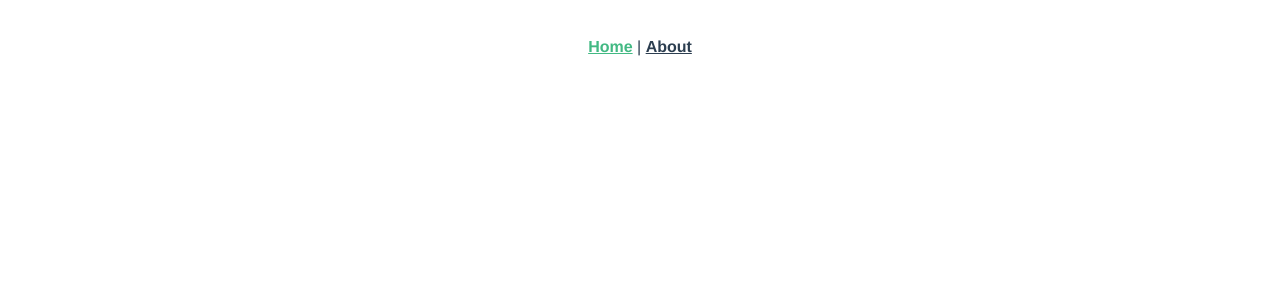
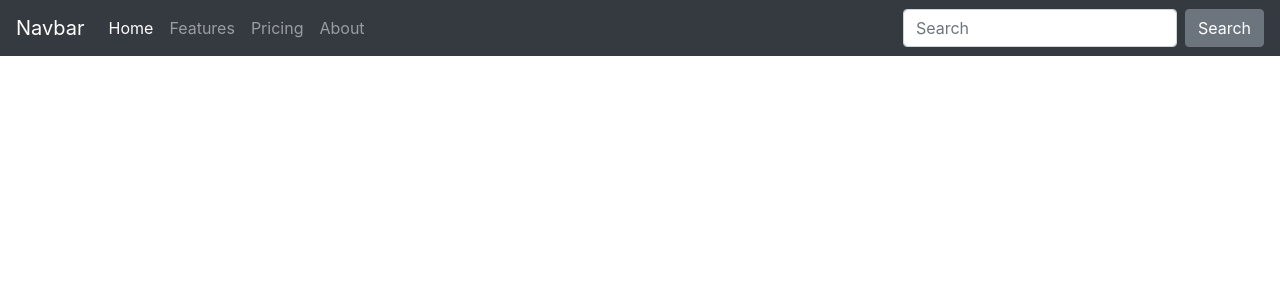
Before and after one commit to BrunoFrancioni/Todoist-Replication-Software, a Vue app in the folder app/: page / in a window 1280 px wide. Shown: the top 300 px of the page. Built offline with nearby package versions, Linux system fonts and the light colour scheme.

Commit message:
BootstrapVue imported tothe project and working.

```diff
--- a/app/src/App.vue
+++ b/app/src/App.vue
@@ -1,32 +1,20 @@
 <template>
   <div id="app">
-    <div id="nav">
-      <router-link to="/">Home</router-link> |
-      <router-link to="/about">About</router-link>
-    </div>
-    <router-view/>
+    <upbar />
   </div>
 </template>
 
+<script>
+  import Upbar from './components/navbars/Upbar'
+
+export default {
+  name: 'App',
+  components: {
+    Upbar
+  }
+}
+</script>
+
 <style>
-#app {
-  font-family: Avenir, Helvetica, Arial, sans-serif;
-  -webkit-font-smoothing: antialiased;
-  -moz-osx-font-smoothing: grayscale;
-  text-align: center;
-  color: #2c3e50;
-}
 
-#nav {
-  padding: 30px;
-}
-
-#nav a {
-  font-weight: bold;
-  color: #2c3e50;
-}
-
-#nav a.router-link-exact-active {
-  color: #42b983;
-}
 </style>
--- a/app/src/main.js
+++ b/app/src/main.js
@@ -1,9 +1,15 @@
+import '@babel/polyfill'
+import 'mutationobserver-shim'
 import Vue from 'vue'
+import './plugins/bootstrap-vue'
 import App from './App.vue'
 import router from './router'
 import store from './store'
+import BootstrapVue from 'bootstrap-vue'
 
 Vue.config.productionTip = false
+
+Vue.use(BootstrapVue)
 
 new Vue({
   router,
```
